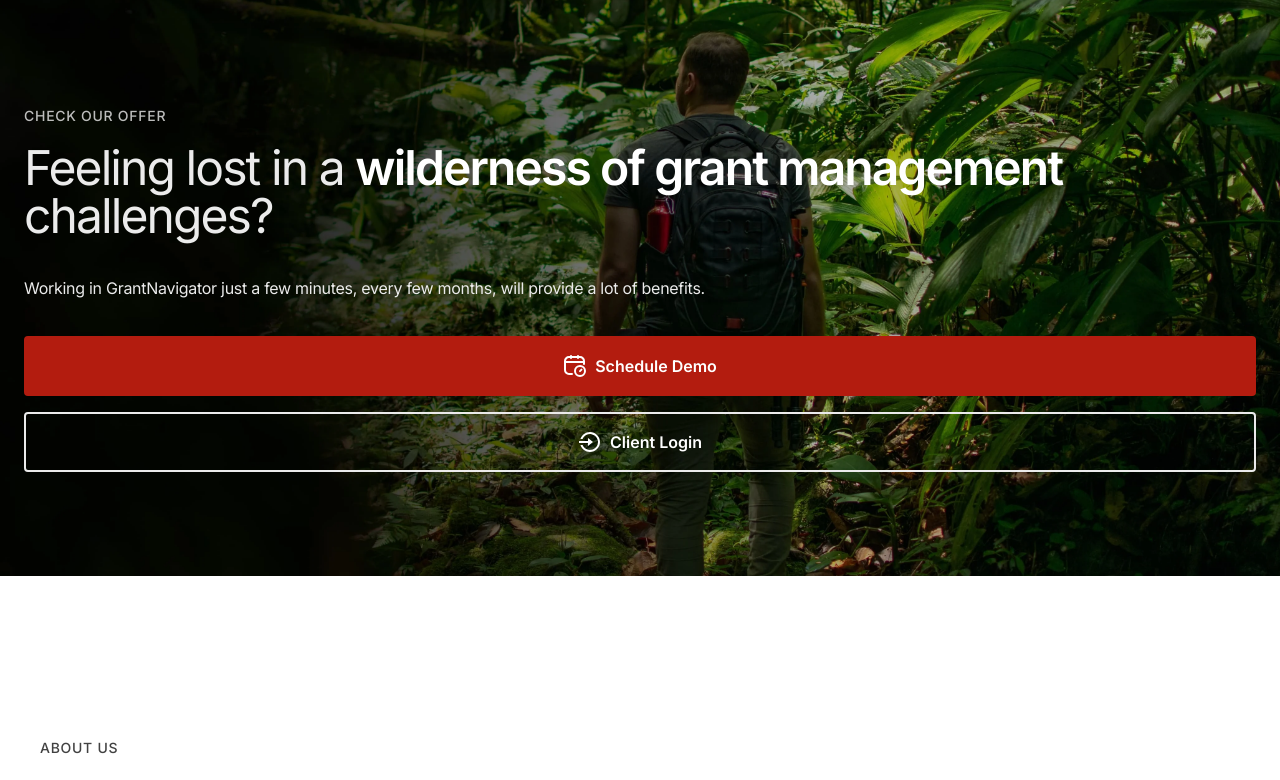
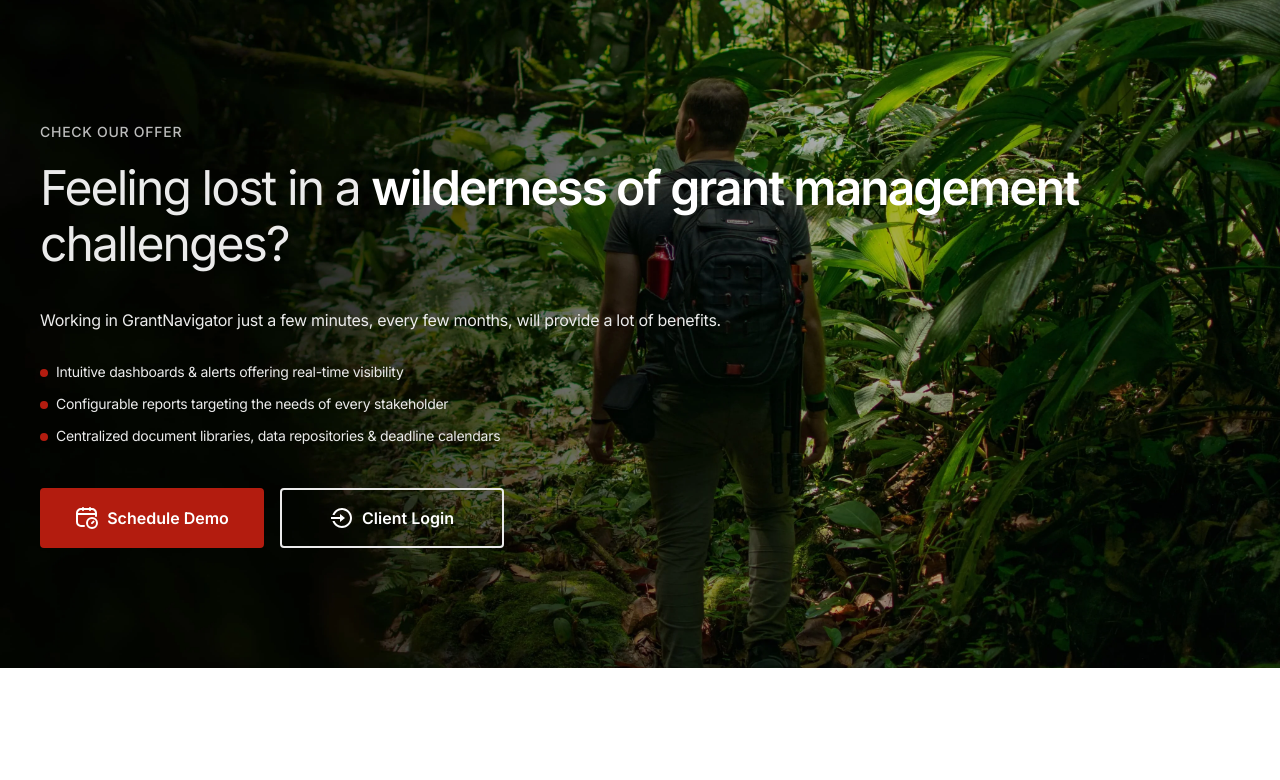
Before and after one commit to mentixowy/Styling-Katas, a React (Create React App) app: page / in a window 1280 px wide. Shown: the top 780 px of the page. Built offline with nearby package versions, Linux system fonts and the light colour scheme.

Commit message:
Styling hero-section, adjust to other breakpoints + add button component

```diff
--- a/src/Hero.js
+++ b/src/Hero.js
@@ -12,6 +12,16 @@ export const Hero = () => {
             Working in GrantNavigator just a few minutes, every few months, will
             provide a lot of benefits.
           </p>
+          <ul className=" hero-section__list">
+            <li>Intuitive dashboards & alerts offering real-time visibility</li>
+            <li>
+              Configurable reports targeting the needs of every stakeholder
+            </li>
+            <li>
+              Centralized document libraries, data repositories & deadline
+              calendars
+            </li>
+          </ul>
           <div className="hero-section__CTA">
             <button className="button button--primary" type="button">
               <svg
--- a/src/stylesheets/base/typo.scss
+++ b/src/stylesheets/base/typo.scss
@@ -12,7 +12,7 @@
   }
   @include respond-to("medium") {
     font-size: $f-xxl;
-    line-height: $m-xl;
+    line-height: $m-xlr;
   }
 }
 
--- a/src/stylesheets/base/variables.scss
+++ b/src/stylesheets/base/variables.scss
@@ -9,6 +9,7 @@ $weight-semibold: 600;
 
 /* Brand Colors */
 $color-primary: #b31c0f;
+$color-primary-dark: #97180d;
 $color-secondary: #1e2019;
 
 /* Neutral Colors */
--- a/src/stylesheets/components/button.scss
+++ b/src/stylesheets/components/button.scss
@@ -8,13 +8,35 @@
   font-weight: $weight-semibold;
   padding: $m-sm $m-base $m-sm;
   border-radius: $m-xxs;
+  cursor: pointer;
+  transition: transform 0.3s;
+  min-width: 224px;
 
   &--primary {
     background-color: $color-primary;
     border: 2px solid $color-primary;
   }
+
+  &--primary:hover {
+    background-color: $color-primary-dark;
+    border: 2px solid $color-primary-dark;
+  }
+
   &--secondary {
     background-color: transparent;
     border: 2px solid $color-white;
   }
+
+  &--secondary:hover {
+    background-color: rgba($color-black, 0.6);
+  }
 }
+
+.button:focus-visible {
+  outline: $m-xxxs dashed $color-white;
+  outline-offset: $m-xxs;
+}
+
+.button:active {
+  transform: scale(0.99);
+}
--- a/src/stylesheets/sections/about.scss
+++ b/src/stylesheets/sections/about.scss
@@ -31,7 +31,7 @@
 
   @include respond-to("medium") {
     &__text-content {
-      margin: $m-xxl $m-slg $m-xl;
+      margin: $m-xl $m-slg $m-xl;
     }
 
     &__iframe {
@@ -40,7 +40,7 @@
   }
 
   @include respond-to("large") {
-    padding: 120px 340px 0;
+    padding: $m-xxl 340px 0;
 
     &__text-content {
       display: flex;
--- a/src/stylesheets/sections/hero.scss
+++ b/src/stylesheets/sections/hero.scss
@@ -24,9 +24,59 @@
     color: $color-white;
     margin-bottom: $m-lg;
   }
+
+  &__list {
+    display: none;
+  }
+
   &__CTA {
     display: flex;
     flex-direction: column;
     gap: $m-sm;
   }
+  @include respond-to("medium") {
+    padding: $m-slg;
+
+    &__body-large {
+      margin-bottom: $m-base;
+    }
+
+    &__list {
+      @include body-small;
+      color: $color-white;
+      display: inline-block;
+      margin-bottom: $m-lg;
+
+      li::before {
+        content: " ";
+        display: inline-block;
+        width: 8px;
+        height: 8px;
+        position: relative;
+        margin-right: $m-xs;
+        background-color: $color-primary;
+        border-radius: 50%;
+      }
+
+      li {
+        margin-bottom: $m-xs;
+      }
+    }
+
+    &__CTA {
+      flex-direction: row;
+      gap: $m-sm;
+    }
+  }
+  @include respond-to("large") {
+    padding: 120px 340px 120;
+
+    &__text-content {
+      max-width: 720px;
+    }
+
+    &__body-large {
+      margin-bottom: $m-lg;
+    }
+  }
 }
```
